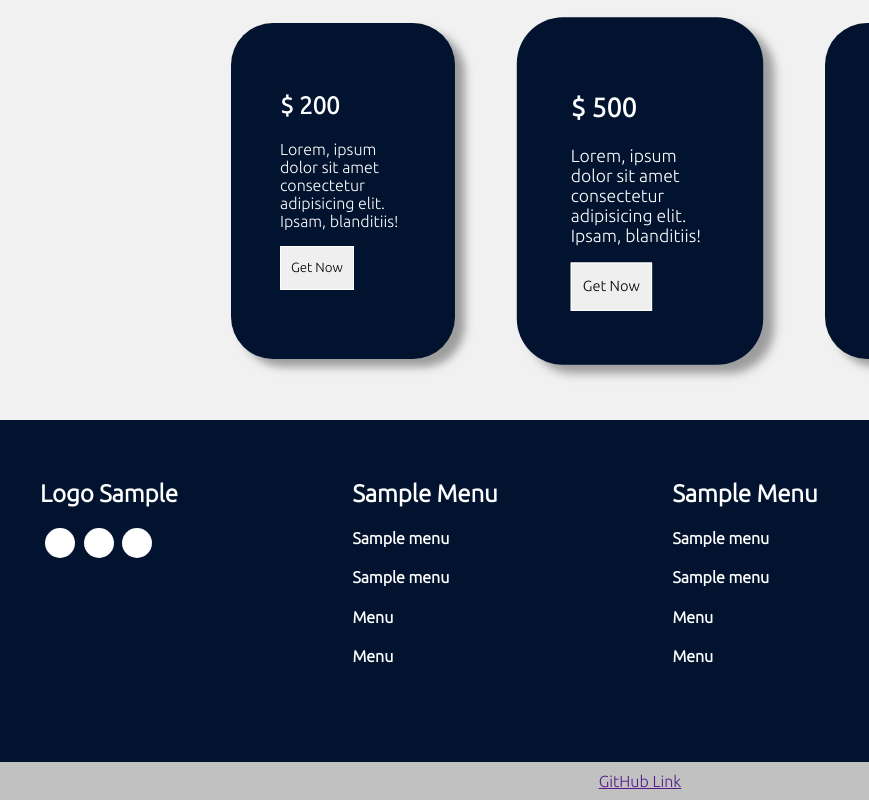
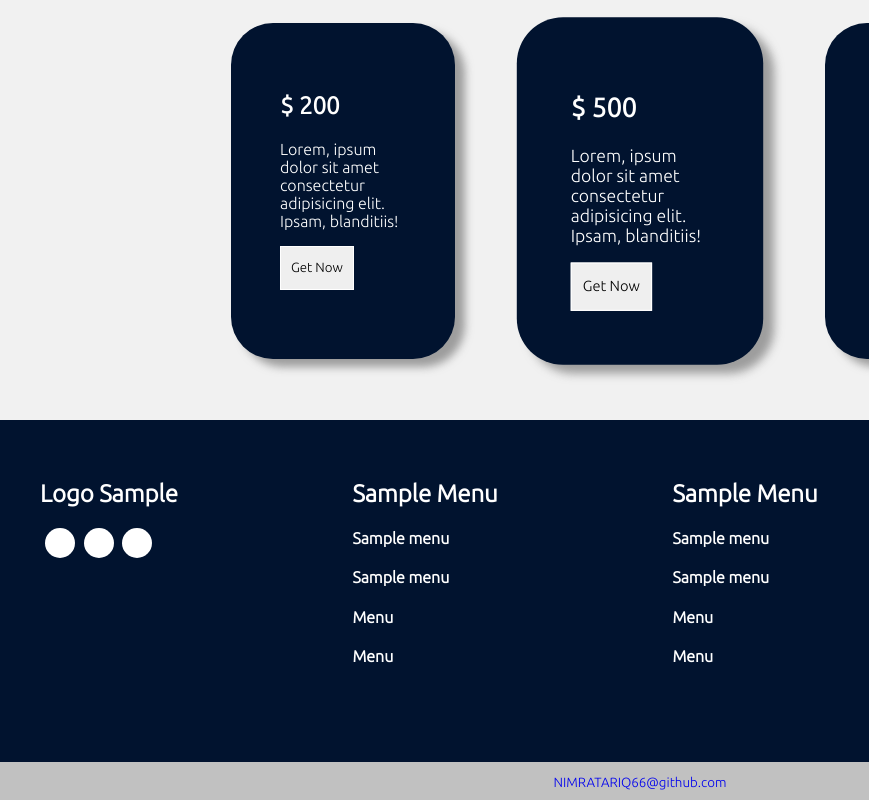
Before and after one commit to nimra-tariq/BlueWhiteLayout, a plain HTML site: page index.html in a window 1280 px wide. Shown: the part 2058-2858 px from the top of the page, 0-869 px from the left. Drawn offline with Linux system fonts and the light colour scheme.

Commit message:
added github link

```diff
--- a/index.html
+++ b/index.html
@@ -180,7 +180,7 @@
 
     </footer>
     <div class="aboutme">
-        <a href="">GitHub Link</a>
+        <a href="https://github.com/NIMRATARIQ66" target="_blank">NIMRATARIQ66@github.com</a>
     </div>
 </body>
 
--- a/styles.css
+++ b/styles.css
@@ -547,13 +547,12 @@ footer .footerdiv .sec4i {
 div.aboutme {
     background: #c1c1c1;
     padding: 10px;
-    color: #01132f;
     text-align: center;
 }
 
-div .aboutmespan {
-    color: white;
-    font-size: 0.86em;
+div.aboutme a {
+    font-size: smaller;
+    text-decoration: none;
 }
 
 footer #footerdiv4 :nth-child(2) i {
```
